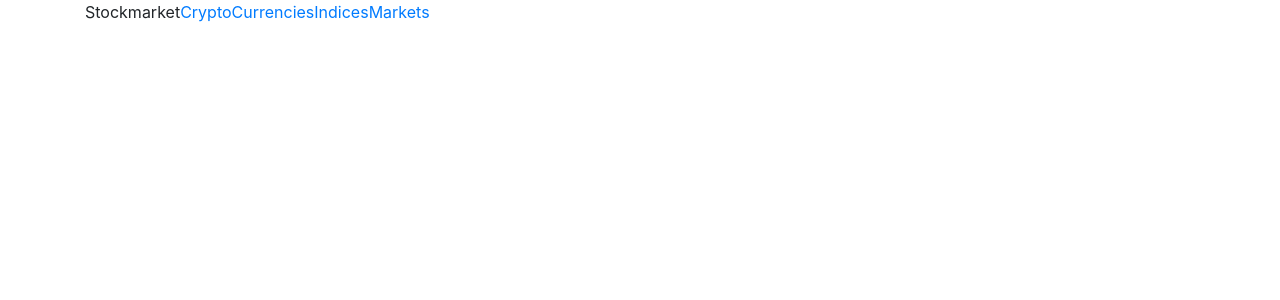
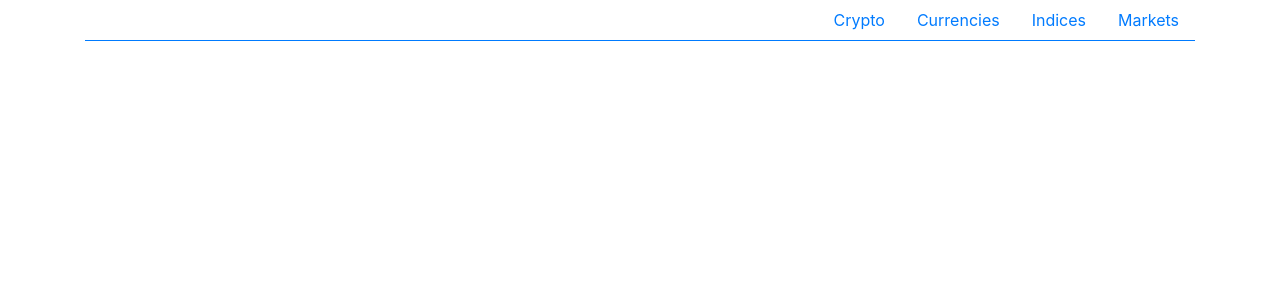
Before and after one commit to Hano2001/stockmarket-grupp2, a React (Create React App) app: page / in a window 1280 px wide. Shown: the top 300 px of the page. Built offline with nearby package versions, Linux system fonts and the light colour scheme.

Commit message:
Add a navbar component

```diff
--- a/src/App.js
+++ b/src/App.js
@@ -1,5 +1,5 @@
 import React from "react";
-import { Switch, Route, Link } from "react-router-dom";
+import { Switch, Route } from "react-router-dom";
 import { IndicesPage } from "./pages/IndicesPage";
 import { IndexDetailsPage } from "./pages/IndexDetailsPage";
 import { MarketListPage } from "./pages/MarketListPage";
@@ -7,30 +7,26 @@ import { StockListPage } from "./pages/StockListPage";
 import { StockDetailPage } from "./pages/StockDetailPage";
 import CryptoDetails from "./pages/CryptoDetails";
 import CryptoList from "./pages/CryptoList";
-import CurrenciesDetailPage from './pages/CurrenciesDetailPage';
-import CurrenciesPage from './pages/CurrenciesPage'
+import CurrenciesDetailPage from "./pages/CurrenciesDetailPage";
+import CurrenciesPage from "./pages/CurrenciesPage";
+import Navbar from "./components/Navbar";
 
 function App() {
   return (
     <div className="container">
-      Stockmarket
-      <Link to="/crypto">Crypto</Link>
-      <Link to="/currencies">Currencies</Link>
-      <Link to="/indexes">Indices</Link>
-      <Link to="/markets">Markets</Link>
+      <Navbar />
       <Switch>
         <Route path="/indexes/:ticker" component={IndexDetailsPage} />
-
 
         <Route path="/indexes/">
           <IndicesPage />
         </Route>
 
-      <Route path="/currencies/:ticker" component={CurrenciesDetailPage} />
+        <Route path="/currencies/:ticker" component={CurrenciesDetailPage} />
 
-      <Route path="/currencies">
-      <CurrenciesPage />
-      </Route>
+        <Route path="/currencies">
+          <CurrenciesPage />
+        </Route>
 
         <Route path="/crypto/:ticker" component={CryptoDetails}></Route>
         <Route path="/crypto">
@@ -44,7 +40,7 @@ function App() {
         <Route path="/"></Route>
       </Switch>
     </div>
-  )
+  );
 }
 
 export default App;
--- /dev/null
+++ b/src/components/Navbar.jsx
@@ -0,0 +1,21 @@
+import React from "react";
+import { Link } from "react-router-dom";
+
+export default function Navbar() {
+  return (
+    <nav className="nav mb-4 border-bottom border-primary justify-content-end">
+      <Link className="nav-link" to="/crypto">
+        Crypto
+      </Link>
+      <Link className="nav-link" to="/currencies">
+        Currencies
+      </Link>
+      <Link className="nav-link" to="/indexes">
+        Indices
+      </Link>
+      <Link className="nav-link" to="/markets">
+        Markets
+      </Link>
+    </nav>
+  );
+}
```
